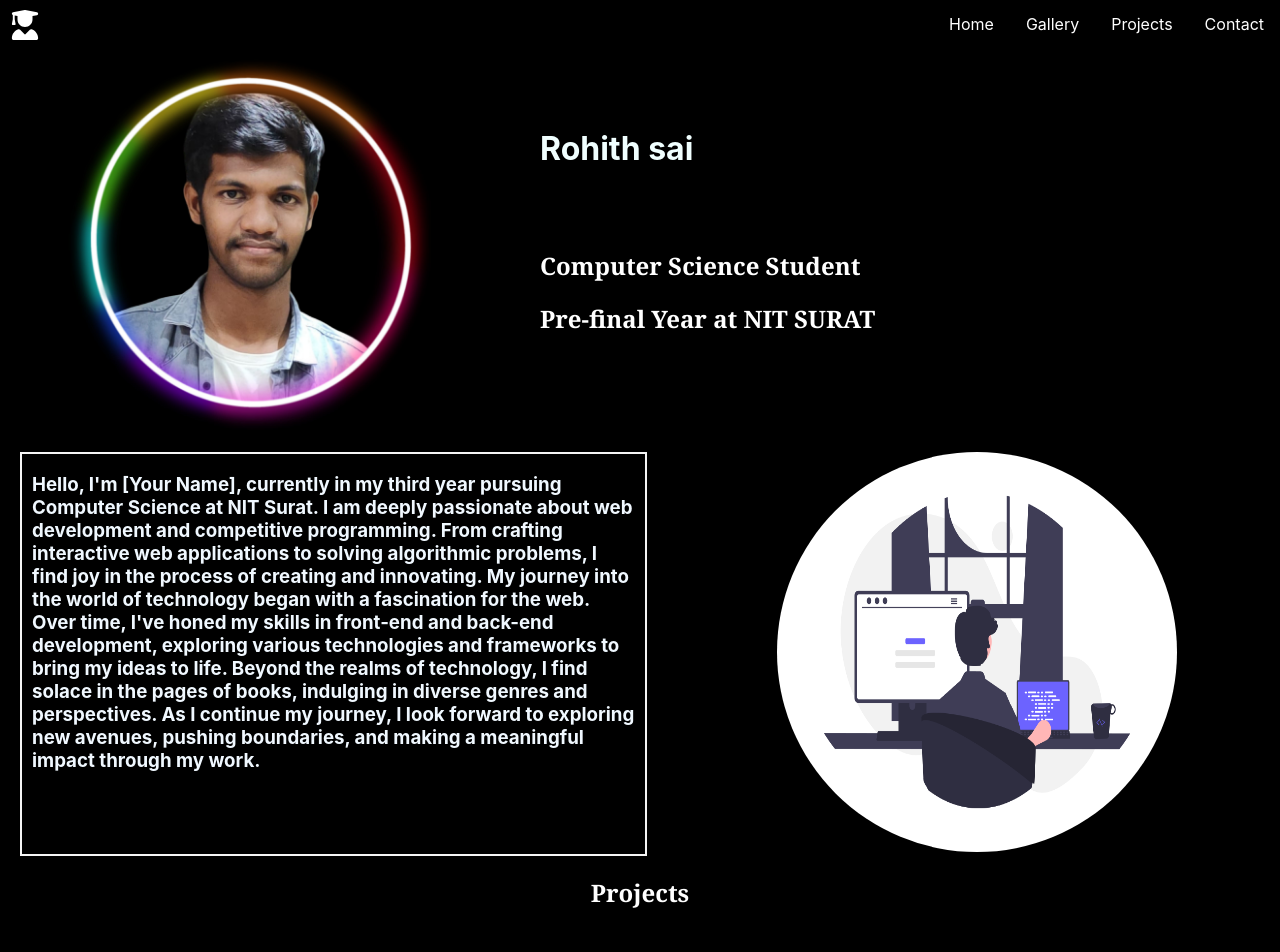
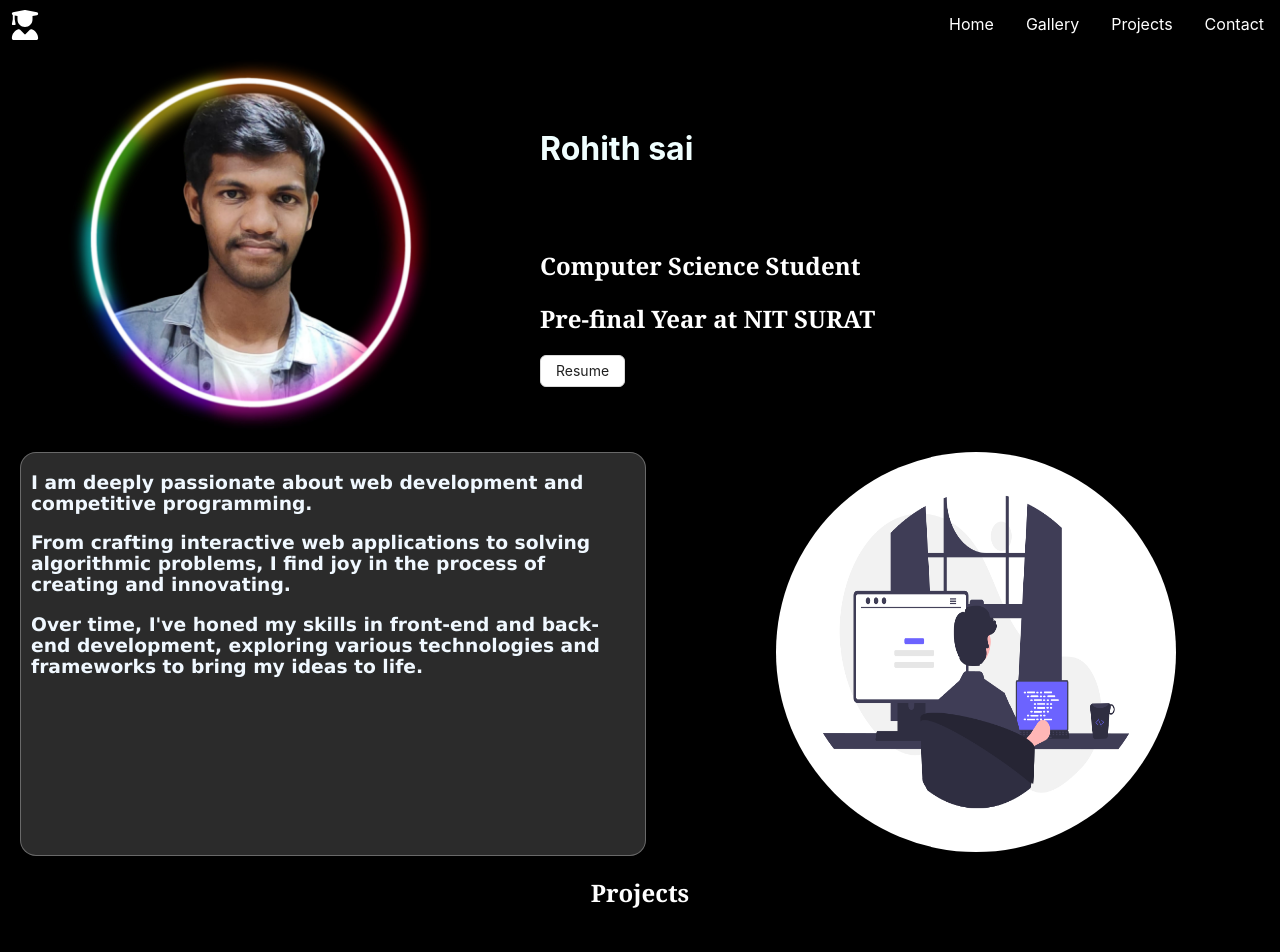
Before and after one commit to Rohithsai922/RS_Portfolio, a React (Create React App) app: page / in a window 1280 px wide. Shown: the top 952 px of the page. Built offline with nearby package versions, Linux system fonts and the light colour scheme.

Commit message:
Add Resume

```diff
--- a/src/pages/home/home.css
+++ b/src/pages/home/home.css
@@ -22,7 +22,6 @@
 .profileimg {
   transition: transform 0.5s; /* Add a transition for smooth animation */
 }
-
 
 
 
@@ -218,6 +217,14 @@ p{
   padding-right: 10px;
   margin-left: 30px;
   margin-right: 30px;
+  /* From https://css.glass */
+background: rgba(255, 255, 255, 0.17);
+border-radius: 16px;
+box-shadow: 0 4px 30px rgba(0, 0, 0, 0.1);
+backdrop-filter: blur(2px);
+-webkit-backdrop-filter: blur(2px);
+border: 1px solid rgba(255, 255, 255, 0.29);
+font-family:'Lucida Sans', 'Lucida Sans Regular', 'Lucida Grande', 'Lucida Sans Unicode', Geneva, Verdana, sans-serif;
 }
 @media screen and (max-width: 768px) {
   /* Adjust styles for smaller screens */
--- a/src/pages/home/page.jsx
+++ b/src/pages/home/page.jsx
@@ -12,12 +12,12 @@ import php from '../../assets/php.png'
 import cpp from '../../assets/cpp.png'
 import c from '../../assets/c.jpg'
 import mysql from '../../assets/mysql.jpg'
-
+import resume from '../../assets/Rohith_sai_Resume.pdf'
 import expimage from "../../assets/exp_man_bg.webp"
 import bakeryimage from "../../assets/bakery_bg.jpg"
 import cmgsoon from "../../assets/cmgsoon.jpeg"
 import aboutimg from "../../assets/aboutimg.png"
-
+import { Button } from 'antd'
 
 import {motion} from 'framer-motion'
 import { useState } from 'react'
@@ -52,7 +52,9 @@ const Home = () => {
         </div>
         <h2>Computer Science Student</h2>
         <h2>Pre-final Year at NIT SURAT</h2>
-
+        <a href={resume} download="Rohith_Resume">
+        <Button id="resume">Resume</Button>
+        </a>
       </div>
 
       </div>
@@ -61,13 +63,18 @@ const Home = () => {
       <div id="About">
 
 
-          <h3>  Hello, I'm [Your Name], currently in my third year pursuing Computer Science at NIT Surat.
-             I am deeply passionate about web development and competitive programming.
-              From crafting interactive web applications to solving  algorithmic problems, I find joy in the process of creating and innovating.
-              My journey into the world of technology began with a fascination for the web. Over time,
+          <h3>
+              I am deeply passionate about web development and competitive programming.
+          </h3>
+          <h3>
+              From crafting interactive web applications to solving  algorithmic problems, I find joy in the process
+               of creating and innovating.
+          </h3>
+          <h3>
+               Over time,
               I've honed my skills in front-end and back-end development, exploring various technologies and frameworks to bring my ideas to life.
-              Beyond the realms of technology, I find solace in the pages of books, indulging in diverse genres and perspectives.
-              As I continue my journey, I look forward to exploring new avenues, pushing boundaries, and making a meaningful impact through my work.</h3>
+          </h3>
+
       </div>
 
       <div id="Aboutimage">
```
Also changed, not shown: 1 other file (tests, documents, lock files or other folders).
